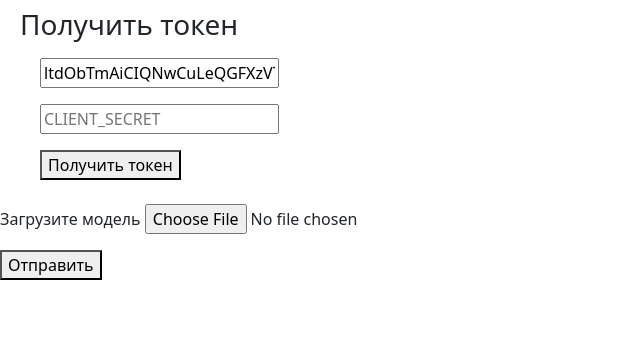
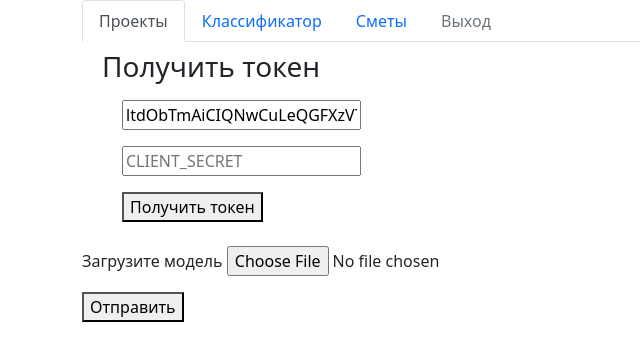
Before and after one commit to kalach72ru/aforge, a Flask app: template templates/index.html in a window 1280 px wide. Shown: the top 361 px of the page, without its empty margins (0-640 px from the left). Run offline with Flask 2, Linux system fonts and the light colour scheme; the template is opened without the code that fills it, so the values that code supplies are empty; some libraries are stand-ins or nearby versions.

Commit message:
шаблон, скрипт, табы

```diff
--- a/static/script.js
+++ b/static/script.js
@@ -1,5 +1,8 @@
 var btn_get_token = document.getElementById('btn_get_token')
 
 btn_get_token.onclick = function (){
-        alert('Button!!!')
+        var client_id = document.getElementById('client_id').value
+        // var client_secret = document.getElementById('client_secret').value
+        var client_secret = $('#client_secret').val()
+        alert(client_id+':'+client_secret)
 }
--- a/templates/index.html
+++ b/templates/index.html
@@ -3,23 +3,42 @@
 <head>
     <meta charset="UTF-8">
     <meta name="viewport" content="width=device-width, initial-scale=1">
-
-    <link href="https://cdn.jsdelivr.net/npm/bootstrap@5.1.3/dist/css/bootstrap.min.css" rel="stylesheet" integrity="sha384-1BmE4kWBq78iYhFldvKuhfTAU6auU8tT94WrHftjDbrCEXSU1oBoqyl2QvZ6jIW3" crossorigin="anonymous">
+    <script src="https://ajax.googleapis.com/ajax/libs/jquery/3.6.0/jquery.min.js"></script>
+    <link href="https://cdn.jsdelivr.net/npm/bootstrap@5.1.3/dist/css/bootstrap.min.css" rel="stylesheet"
+          integrity="sha384-1BmE4kWBq78iYhFldvKuhfTAU6auU8tT94WrHftjDbrCEXSU1oBoqyl2QvZ6jIW3" crossorigin="anonymous">
 
     <title>A Forge</title>
 </head>
 <body>
+<div class="container">
+    <header>
+        <ul class="nav nav-tabs">
+            <li class="nav-item">
+                <a class="nav-link active" aria-current="page" href="#">Проекты</a>
+            </li>
+            <li class="nav-item">
+                <a class="nav-link" aria-current="page" href="#">Классификатор</a>
+            </li>
+
+            <li class="nav-item">
+                <a class="nav-link" href="#">Сметы</a>
+            </li>
+            <li class="nav-item">
+                <a class="nav-link disabled">Выход</a>
+            </li>
+        </ul>
+    </header>
     <H2>{{h2}}</H2>
     <div class="row m-2">
         <H3>Получить токен</H3>
         <div class="row m-2">
             <div class="col-6">
-                <input name="client_id" value="ltdObTmAiCIQNwCuLeQGFXzV7lJLdIy9" placeholder="CLIENT_ID" />
+                <input id="client_id" value="ltdObTmAiCIQNwCuLeQGFXzV7lJLdIy9" placeholder="CLIENT_ID"/>
             </div>
         </div>
         <div class="row m-2">
             <div class="col-6">
-                <input name="client_secret" value="" placeholder="CLIENT_SECRET" />
+                <input id="client_secret" value="" placeholder="CLIENT_SECRET"/>
             </div>
         </div>
         <div class="row m-2">
@@ -33,15 +52,22 @@
     <form>
         <p>
             <label for="fname">Загрузите модель</label>
-            <input type="file" id="fname" name="fname" />
+            <input type="file" id="fname" name="fname"/>
         </p>
         <p>
             <button name="btn_submit" type="submit">Отправить</button>
         </p>
     </form>
+</div>
+<footer>
 
-    <script src="https://cdn.jsdelivr.net/npm/@popperjs/core@2.10.2/dist/umd/popper.min.js" integrity="sha384-7+zCNj/IqJ95wo16oMtfsKbZ9ccEh31eOz1HGyDuCQ6wgnyJNSYdrPa03rtR1zdB" crossorigin="anonymous"></script>
-    <script src="https://cdn.jsdelivr.net/npm/bootstrap@5.1.3/dist/js/bootstrap.min.js" integrity="sha384-QJHtvGhmr9XOIpI6YVutG+2QOK9T+ZnN4kzFN1RtK3zEFEIsxhlmWl5/YESvpZ13" crossorigin="anonymous"></script>
-    <script src="{{ js_script }}"></script>
+</footer>
+<script src="https://cdn.jsdelivr.net/npm/@popperjs/core@2.10.2/dist/umd/popper.min.js"
+        integrity="sha384-7+zCNj/IqJ95wo16oMtfsKbZ9ccEh31eOz1HGyDuCQ6wgnyJNSYdrPa03rtR1zdB"
+        crossorigin="anonymous"></script>
+<script src="https://cdn.jsdelivr.net/npm/bootstrap@5.1.3/dist/js/bootstrap.min.js"
+        integrity="sha384-QJHtvGhmr9XOIpI6YVutG+2QOK9T+ZnN4kzFN1RtK3zEFEIsxhlmWl5/YESvpZ13"
+        crossorigin="anonymous"></script>
+<script src="{{ js_script }}"></script>
 </body>
 </html>
```
